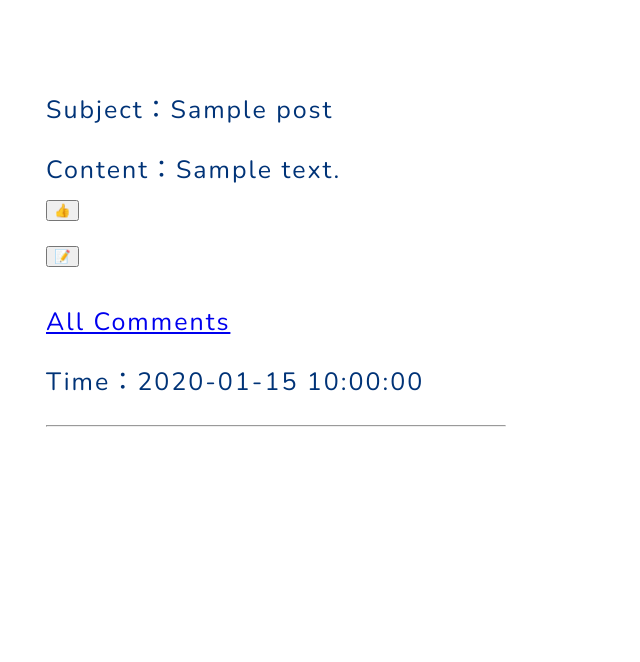
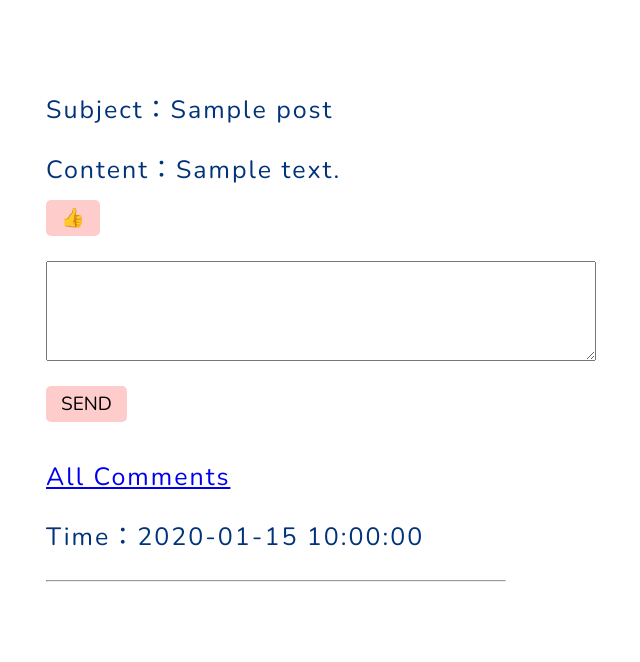
Before and after one commit to lulu1417/MessageBoard, a PHP site: page /view.php in a window 1280 px wide. Shown: the part 190-852 px from the top of the page, without its empty margins (224-864 px from the left). Run offline with PHP 8.4, Linux system fonts and the light colour scheme; the visitor is signed in with stand-in values (Sample User, id 1); tables that the repository leaves empty or names only in its code hold one stand-in row (values such as "Sample post"); a stand-in replaces the project's code that opens the database connection.

Commit message:
beautify main view

```diff
--- a/addComment.php
+++ b/addComment.php
@@ -1,7 +1,7 @@
 <?php
 include 'header.php';
 if (isset($_POST['submit'])) {
-//    echo '<div class="success">Added successfully ！</div>';
+    echo '<div class="success">Comment send successfully ！</div>';
     $name = $_POST['name'];
     $userId = $_POST['userId'];
     $content = $_POST["content"];
@@ -14,7 +14,7 @@ if (isset($_POST['submit'])) {
     } else {
         echo "
                 <script>
-                setTimeout(function(){window.location.href='view.php';},10);
+                setTimeout(function(){window.location.href='view.php';},500);
                 </script>";
 
     }
--- a/view.php
+++ b/view.php
@@ -20,7 +20,7 @@ $userId = $_SESSION['userId'];
 </div>
 <div class="note full-height">
     <?php
-    $sql = "select * from posts";
+    $sql = "select * from posts ORDER BY id DESC";
     $result = mysqli_query($db, $sql);
     while ($row = mysqli_fetch_assoc($result)) {
 //        echo "<br>Visitor Name：" . $row['name'];
@@ -34,10 +34,35 @@ $userId = $_SESSION['userId'];
         <input type="submit" name="submit" value= 👍 >
         </form>
         <form name="form1" action="comment.php" method="post">
-        <input type="hidden" name="postId" value= ' . $postId . ' >
-        <input type="submit" name="submit" value= 📝 >
+
         </form>
-        <a href="allComments.php">All Comments</a><br>
+         <form name="form1" action="addComment.php" method="post">
+                <input type="hidden" name="postId" value= ' . $postId . ' >
+                     <input type="hidden" name="name" value= ' . $name . '>
+                <input type="hidden" name="userId" value= ' . $userId . '>
+                <p><textarea style="font-family: \'Nunito\', sans-serif; font-size:20px; width:550px;height:100px;" name="content"></textarea></p>
+                <p><input type="submit" name="submit" value="SEND">
+                    <style>
+                        input {padding:5px 15px; background:#FFCCCC; border:0 none;
+                            cursor:pointer;
+                            -webkit-border-radius: 5px;
+                            border-radius: 5px; }
+                    </style>
+                    <style>
+                        input {
+                            padding:5px 15px;
+                            background:#FFCCCC;
+                            border:0 none;f
+                        cursor:pointer;
+                            -webkit-border-radius: 5px;
+                            border-radius: 5px;
+                            font-family: \'Nunito\', sans-serif;
+                            font-size: 19px;
+                        }
+                    </style>
+            </form>
+
+        <a href="allComments.php?postId=' . $postId.'">All Comments</a><br>
         ';
         if ($_SESSION['userId'] == $row['user_id']) {
 //            echo '
```
Also changed, not shown: allComments.php (+35 -0 lines).
